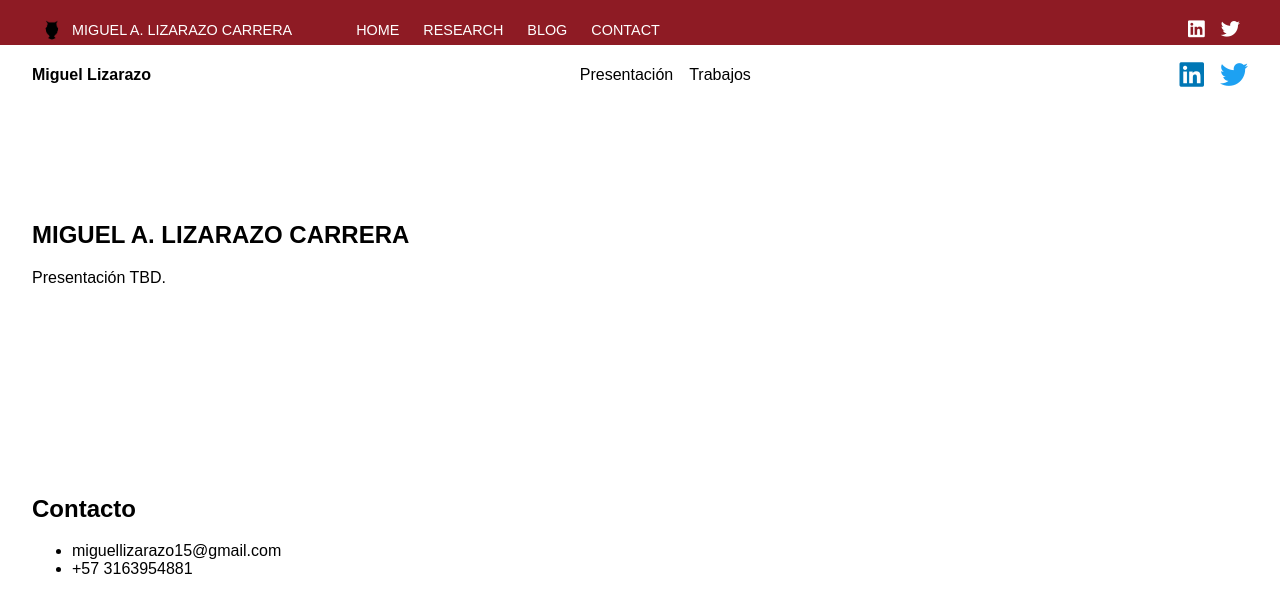
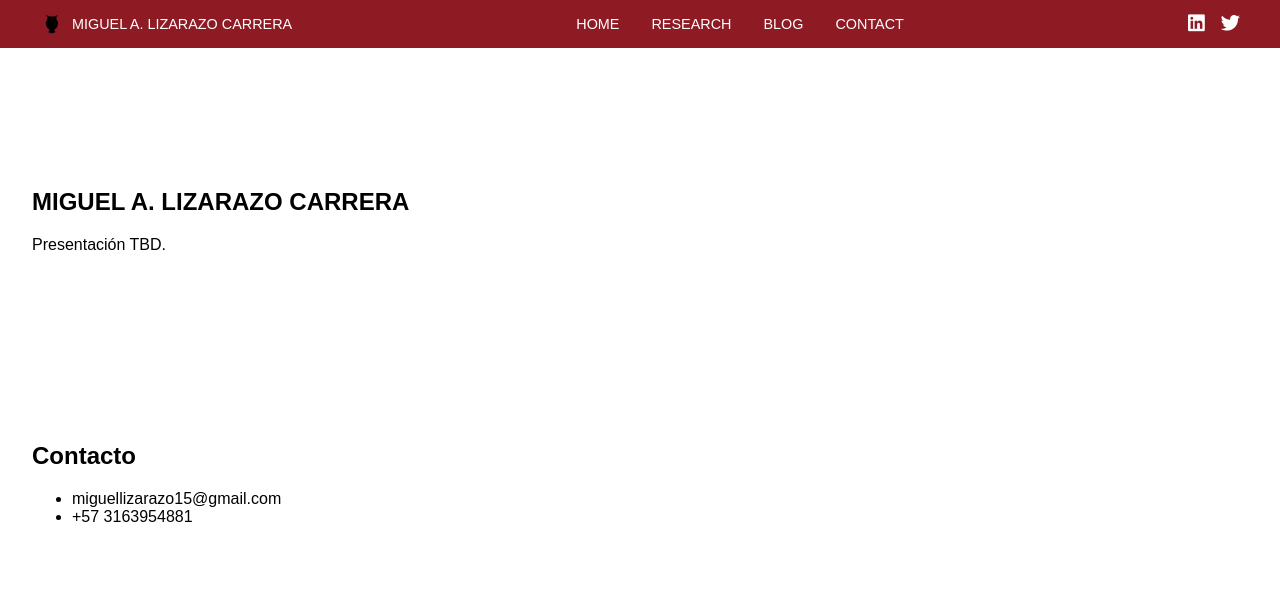
Before and after one commit to miguel-lizarazo/miguellizarazo, a plain HTML site: page index.html in a window 1280 px wide. Drawn offline with Linux system fonts and the light colour scheme.

Commit message:
Update index.html

```diff
--- a/index.html
+++ b/index.html
@@ -17,7 +17,7 @@
   <style>
     /* ---------- Top Bar ---------- */
     .topbar {
-      background: #8E1B24; /* color estilo University of Chicago */
+      background: #8E1B24; /* granate estilo UChicago */
       color: #fff;
       font-size: 0.9rem;
     }
@@ -26,107 +26,61 @@
       margin: 0 auto;
       display: flex;
       align-items: center;
-      justify-content: space-between;
-      padding: 0.4rem 2rem;
+      padding: 0.75rem 2rem;
     }
-    .topbar .inner .top-brand {
+    /* Logo y nombre a la izquierda */
+    .topbar .top-brand {
       display: flex;
       align-items: center;
       gap: 0.5rem;
       font-weight: 500;
     }
-    .topbar .inner .top-brand img {
+    .topbar .top-brand img {
       height: 24px;
       width: auto;
+      display: block;
     }
-    .topbar .inner nav {
+    /* Menú centrado */
+    .topbar nav {
       flex: 1;
-      margin: 0 2rem;
+      display: flex;
+      justify-content: center;
     }
-    .topbar .inner nav ul {
+    .topbar nav ul {
       display: flex;
-      gap: 1.5rem;
+      gap: 2rem;
       list-style: none;
       margin: 0;
       padding: 0;
     }
-    .topbar .inner nav a {
+    .topbar nav a {
       color: #fff;
       text-decoration: none;
       font-weight: 500;
     }
-    .topbar .inner .social-top {
+    /* Íconos a la derecha */
+    .social-top {
       display: flex;
       gap: 1rem;
       list-style: none;
       margin: 0;
       padding: 0;
     }
-    .topbar .inner .social-top a {
+    .social-top a {
       color: #fff;
       font-size: 1.2rem;
       text-decoration: none;
     }
 
-    /* ---------- Main Header ---------- */
+    /* ---------- Secciones ---------- */
     body {
       margin: 0;
       font-family: sans-serif;
       background: #fff;
       color: #000;
     }
-    header {
-      position: fixed;
-      top: 2.8rem; /* deja espacio para la topbar */
-      width: 100%;
-      background: #fff;
-      box-shadow: none;
-      z-index: 999;
-    }
-    nav {
-      display: flex;
-      justify-content: space-between;
-      align-items: center;
-      padding: 1rem 2rem;
-    }
-    .brand a {
-      font-weight: bold;
-      color: #000;
-      text-decoration: none;
-    }
-    .nav-links {
-      list-style: none;
-      display: flex;
-      gap: 1rem;
-      margin: 0;
-      padding: 0;
-    }
-    .nav-links a {
-      text-decoration: none;
-      color: #000;
-      font-weight: 500;
-    }
-    .social {
-      list-style: none;
-      display: flex;
-      gap: 1rem;
-      margin: 0;
-      padding: 0;
-    }
-    .social a {
-      text-decoration: none;
-    }
-    .social i {
-      font-size: 1.75rem;
-    }
-    .social .fa-linkedin {
-      color: #0077B5;
-    }
-    .social .fa-twitter {
-      color: #1DA1F2;
-    }
     section {
-      padding: 140px 2rem 2rem; /* sube contenido bajo header */
+      padding: 120px 2rem 2rem; /* deja espacio para la topbar fija */
       background: #fff;
     }
   </style>
@@ -140,6 +94,7 @@
         <img src="/Owl_Page.png" alt="Owl Logo" />
         <span>MIGUEL A. LIZARAZO CARRERA</span>
       </div>
+
       <nav>
         <ul>
           <li><a href="/">HOME</a></li>
@@ -148,6 +103,7 @@
           <li><a href="/contact">CONTACT</a></li>
         </ul>
       </nav>
+
       <ul class="social-top">
         <li>
           <a href="https://linkedin.com/in/mializarazoca" target="_blank" rel="noopener">
@@ -162,31 +118,6 @@
       </ul>
     </div>
   </div>
-
-  <!-- Header Principal (después de la topbar) -->
-  <header>
-    <nav>
-      <div class="brand">
-        <a href="/">Miguel Lizarazo</a>
-      </div>
-      <ul class="nav-links">
-        <li><a href="/presentacion">Presentación</a></li>
-        <li><a href="/trabajos">Trabajos</a></li>
-      </ul>
-      <ul class="social">
-        <li>
-          <a href="https://linkedin.com/in/mializarazoca" target="_blank" rel="noopener">
-            <i class="fab fa-linkedin"></i>
-          </a>
-        </li>
-        <li>
-          <a href="https://x.com/mializarazoca" target="_blank" rel="noopener">
-            <i class="fab fa-twitter"></i>
-          </a>
-        </li>
-      </ul>
-    </nav>
-  </header>
 
   <!-- Contenido -->
   <section id="presentacion">
```
